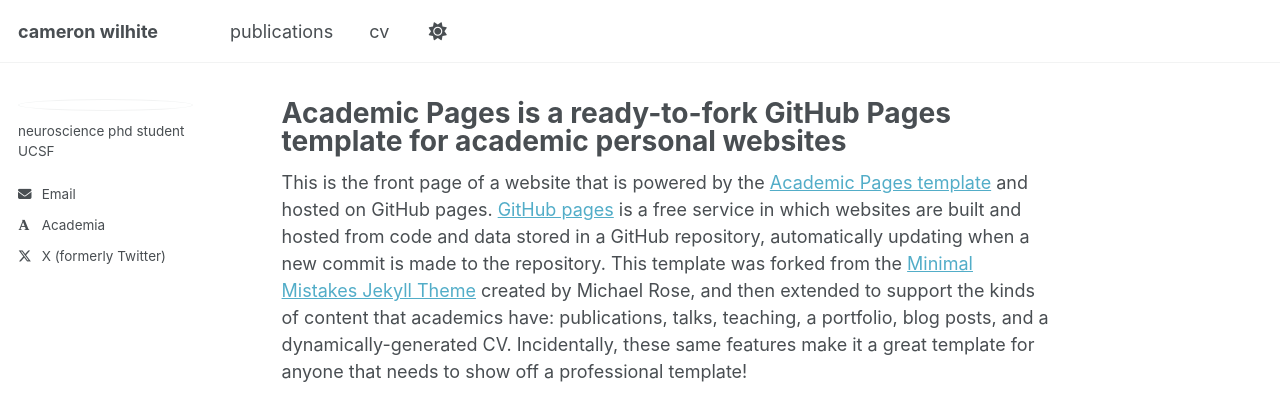
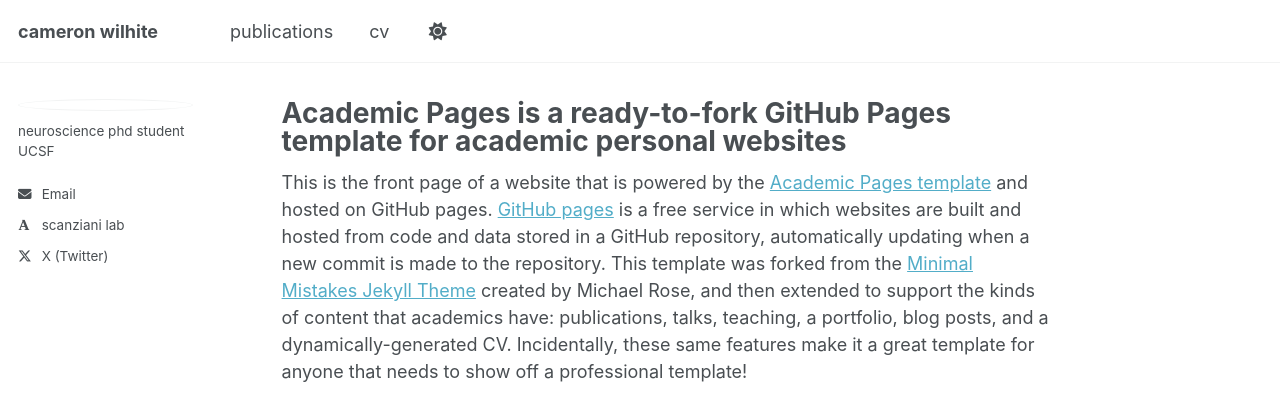
Before and after one commit to camwilhite/camwilhite.github.io, a Jekyll site: the page built from _pages/about.md, in a window 1280 px wide. Shown: the top 409 px of the page. Built offline with Jekyll 4.4.1, drawn with Linux system fonts in a browser that asks for light colours; some web fonts are replaced; a script that is not in the unit is left out.

Commit message:
Update author-profile.html

```diff
--- a/_includes/author-profile.html
+++ b/_includes/author-profile.html
@@ -39,7 +39,7 @@
 
       <!-- Font Awesome and Academicons icons / Academic websites -->
       {% if author.academia %}
-        <li><a href="{{ author.academia }}"><i class="ai ai-academia ai-fw icon-pad-right" aria-hidden="true"></i>Academia</a></li>
+        <li><a href="{{ author.academia }}"><i class="ai ai-academia ai-fw icon-pad-right" aria-hidden="true"></i>scanziani lab</a></li>
       {% endif %}
       {% if author.arxiv %}
         <li><a href="{{ author.arxiv }}"><i class="ai ai-arxiv ai-fw icon-pad-right"></i>arXiv</a></li>
@@ -145,7 +145,7 @@
         <li><a href="https://{{ author.tumblr }}.tumblr.com"><i class="fab fa-fw fa-tumblr icon-pad-right" aria-hidden="true"></i>Tumblr</a></li>
       {% endif %}
       {% if author.twitter %}
-        <li><a href="https://twitter.com/{{ author.twitter }}"><i class="fab fa-fw fa-x-twitter icon-pad-right" aria-hidden="true"></i>X (formerly Twitter)</a></li>
+        <li><a href="https://twitter.com/{{ author.twitter }}"><i class="fab fa-fw fa-x-twitter icon-pad-right" aria-hidden="true"></i>X (Twitter)</a></li>
       {% endif %}
       {% if author.vine %}
         <li><a href="https://vine.co/u/{{ author.vine }}"><i class="fab fa-fw fa-vine icon-pad-right" aria-hidden="true"></i>Vine</a></li>
```
